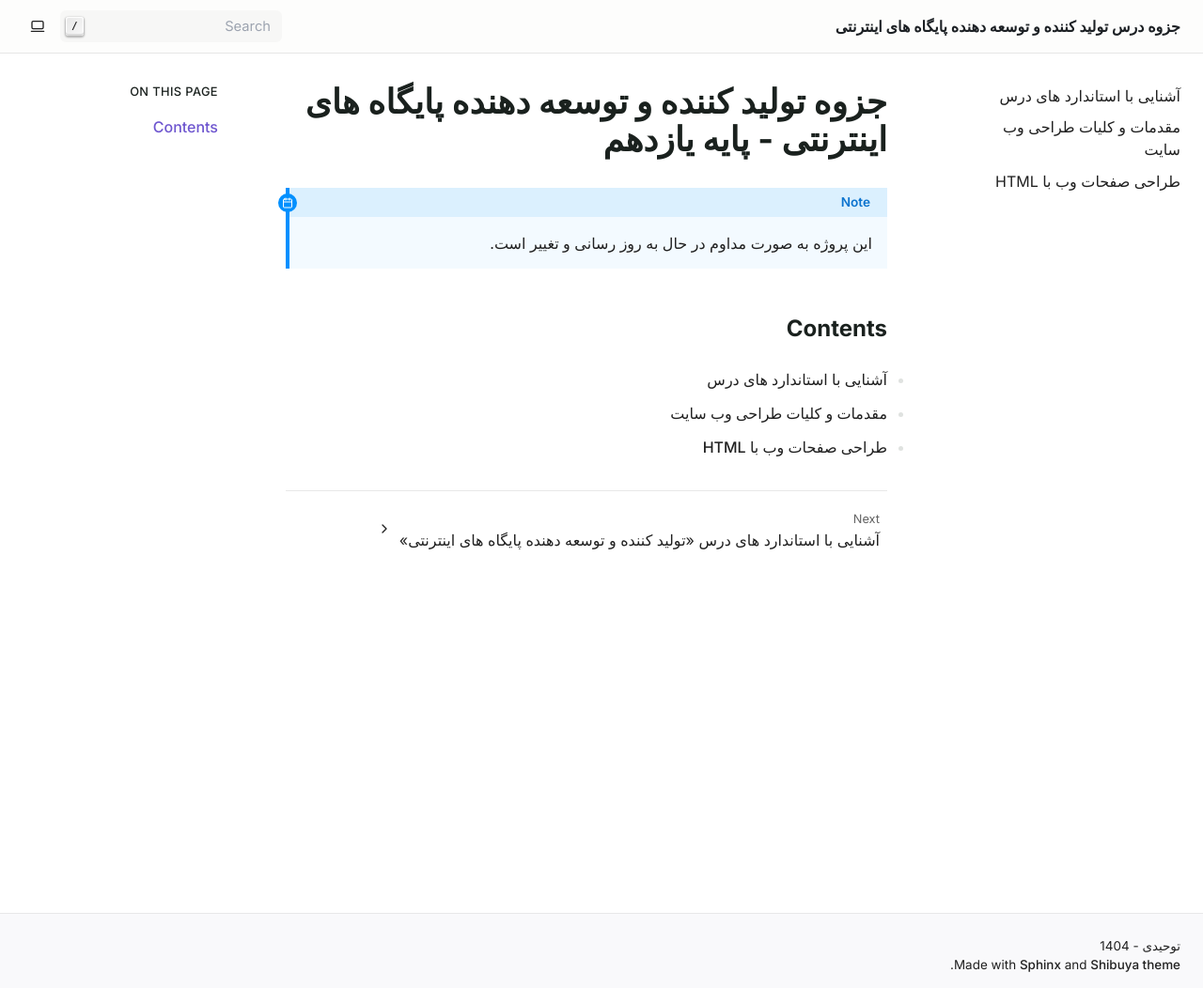
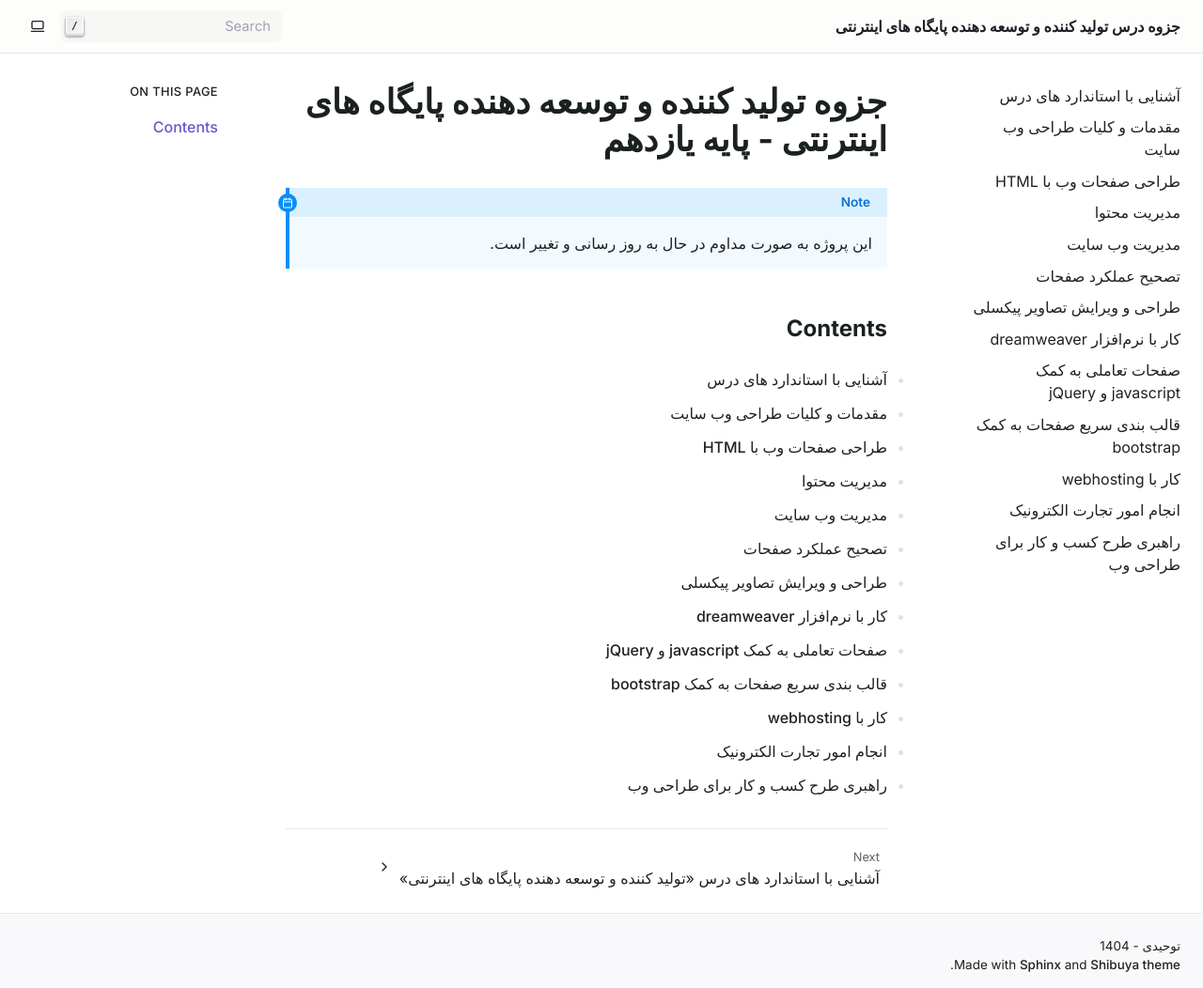
Before and after one commit to infinite41i/jozve11-KD-web, a Sphinx documentation site: the page built from docs/source/index.rst, in a window 1280 px wide and 1052 px high. Shown: the whole window at 94% size. Built offline with Sphinx 7.4.7, drawn with Linux system fonts in a browser that asks for light colours.

Commit message:
enhance document structure

```diff
--- /dev/null
+++ b/docs/source/d.content-management.rst
@@ -0,0 +1,2 @@
+مدیریت محتوا
+===============
--- /dev/null
+++ b/docs/source/e.website-management.rst
@@ -0,0 +1,2 @@
+مدیریت وب سایت
+=================
--- /dev/null
+++ b/docs/source/f.debugging.rst
@@ -0,0 +1,2 @@
+تصحیح عملکرد صفحات
+======================
--- /dev/null
+++ b/docs/source/g.photoshop.rst
@@ -0,0 +1,2 @@
+طراحی و ویرایش تصاویر پیکسلی
+=================================
--- /dev/null
+++ b/docs/source/h.dreamweaver.rst
@@ -0,0 +1,2 @@
+کار با نرم‌افزار dreamweaver
+===================================
--- /dev/null
+++ b/docs/source/i.JS-JQuery.rst
@@ -0,0 +1,2 @@
+صفحات تعاملی به کمک javascript و jQuery
+================================================
--- a/docs/source/index.rst
+++ b/docs/source/index.rst
@@ -11,6 +11,16 @@ Contents
 
 .. toctree::
 
-   آشنایی با استاندارد های درس <standards>
-   مقدمات و کلیات طراحی وب سایت <generals>
-   طراحی صفحات وب با HTML <html>
+   آشنایی با استاندارد های درس <a.standards>
+   مقدمات و کلیات طراحی وب سایت <b.generals>
+   طراحی صفحات وب با HTML <c.html>
+   مدیریت محتوا <d.content-management>
+   مدیریت وب سایت <e.website-management>
+   تصحیح عملکرد صفحات <f.debugging>
+   طراحی و ویرایش تصاویر پیکسلی <g.photoshop>
+   کار با نرم‌افزار dreamweaver <h.dreamweaver>
+   صفحات تعاملی به کمک javascript و jQuery <i.JS-JQuery>
+   قالب بندی سریع صفحات به کمک bootstrap <j.bootstrap>
+   کار با webhosting <k.webhosting>
+   انجام امور تجارت الکترونیک <l.e-commerce>
+   راهبری طرح کسب و کار برای طراحی وب <m.business-plan>
--- /dev/null
+++ b/docs/source/j.bootstrap.rst
@@ -0,0 +1,2 @@
+قالب بندی سریع صفحات به کمک bootstrap
+===========================================
--- /dev/null
+++ b/docs/source/k.webhosting.rst
@@ -0,0 +1,2 @@
+کار با webhosting
+=====================
--- /dev/null
+++ b/docs/source/l.e-commerce.rst
@@ -0,0 +1,2 @@
+انجام امور تجارت الکترونیک
+================================
--- /dev/null
+++ b/docs/source/m.business-plan.rst
@@ -0,0 +1,2 @@
+راهبری طرح کسب و کار برای طراحی وب
+===========================================
```
Also changed, not shown: docs/source/a.standards.rst (renamed from docs/source/standards.rst), docs/source/b.generals.rst (renamed from docs/source/generals.rst), docs/source/c.html.rst (renamed from docs/source/html.rst).
